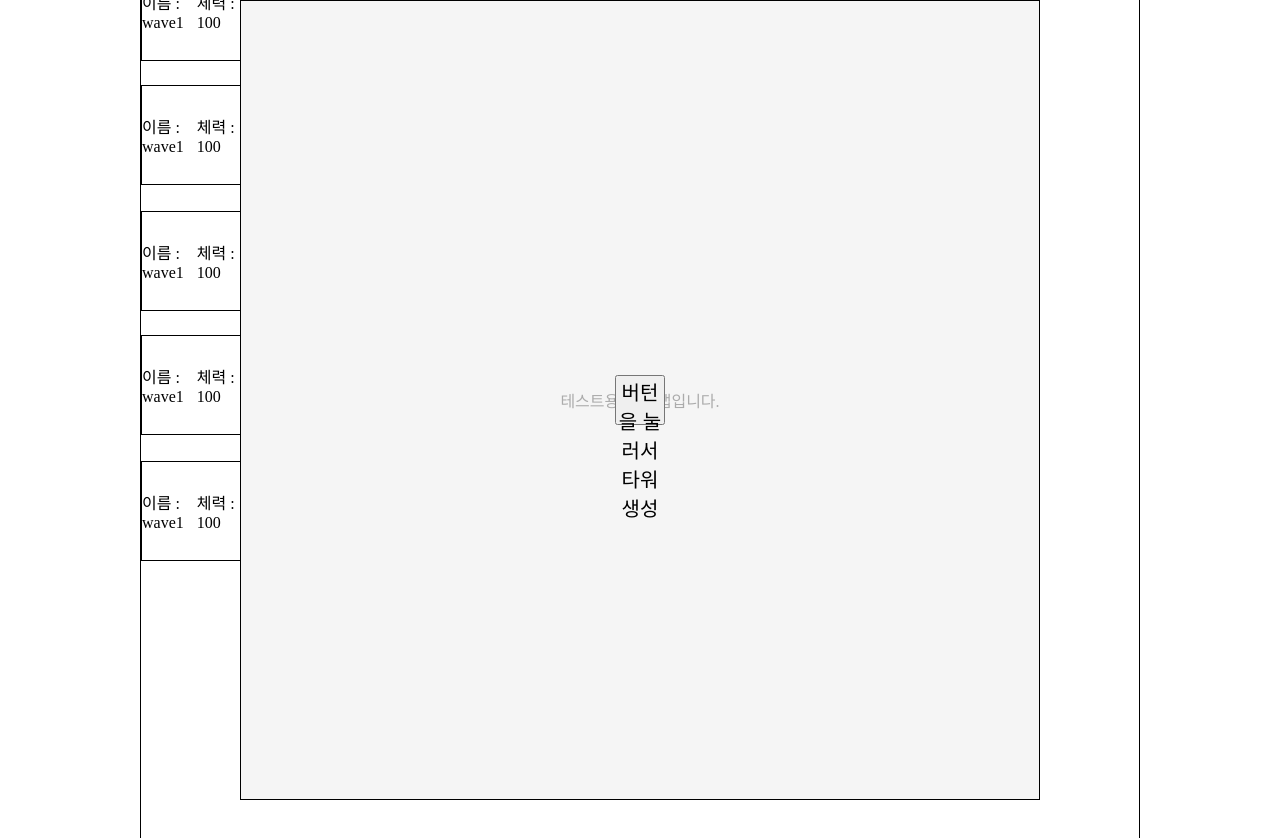
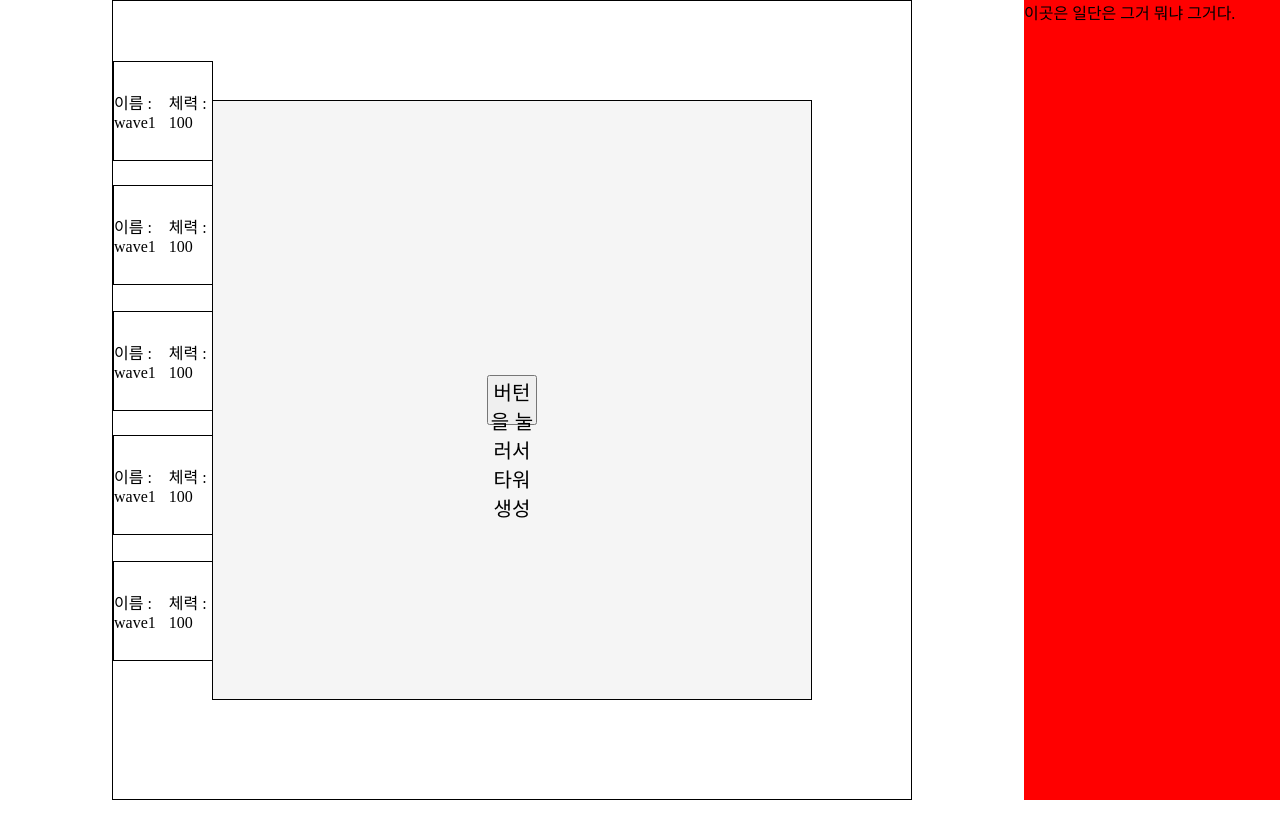
Before and after one commit to KimInteger/projectDefence, a React app: page / in a window 1280 px wide. Shown: the top 838 px of the page. After the commit the page ends 800 px from the top, so only its background shows below. Built offline with nearby package versions, Linux system fonts and the light colour scheme.

Commit message:
art | 스타일 조정
모든 파일의 스타일을 조정및 구역 나누기

```diff
--- a/frontend/src/app.tsx
+++ b/frontend/src/app.tsx
@@ -1,4 +1,4 @@
-import React from 'react';
+import React, { useState, useEffect } from 'react';
 import SpawnMonster from './app/spawnMonster';
 import { waveInfo } from './static/dataInformation/monster/waveMonsterInformation';
 import BasicMap from './app/map/basicMap';
@@ -6,10 +6,40 @@ import SpawnSection from './app/map/section/spawnSection';
 import TowerBuildSection from './app/map/section/towerSection';
 import BuildTower from './app/buildTower';
 import { towerInfo } from './static/dataInformation/tower/towerInfo';
+import PlayerControlSection from './app/map/section/playerSection';
 
 const App: React.FC = () => {
+  // 클릭된 요소의 정보를 관리하는 상태
+  const [clickedElementInfo, setClickedElementInfo] = useState<string | null>(
+    null,
+  );
+  useEffect(() => {
+    // 클릭 이벤트 핸들러 정의
+    const handleDocumentClick = (event: MouseEvent) => {
+      const target = event.target as HTMLElement;
+      setClickedElementInfo(target.innerHTML);
+    };
+
+    // document에 클릭 이벤트 리스너 추가
+    document.addEventListener('click', handleDocumentClick);
+
+    // 컴포넌트 언마운트 시 이벤트 리스너 제거
+    return () => {
+      document.removeEventListener('click', handleDocumentClick);
+    };
+  }, []);
+
   return (
     <>
+      <div
+        style={{
+          width: '80vw',
+          height: '100vh',
+          display: 'flex',
+          alignItems: 'center',
+          justifyContent: 'center',
+        }}
+      >
         <BasicMap>
           <SpawnSection spawnSpeed={1000} spawnCount={20}>
             <SpawnMonster hp={waveInfo[1].hp} name={waveInfo[1].name} />
@@ -23,6 +53,19 @@ const App: React.FC = () => {
             />
           </TowerBuildSection>
         </BasicMap>
+      </div>
+      <div
+        id="PlayerSection"
+        style={{
+          width: '20vw',
+          height: '100vh',
+          backgroundColor: 'red',
+        }}
+      >
+        <PlayerControlSection clickedElementInfo={clickedElementInfo}>
+          <p>이곳은 일단은 그거 뭐냐 그거다.</p>
+        </PlayerControlSection>
+      </div>
     </>
   );
 };
--- a/frontend/src/app/map/basicMap.tsx
+++ b/frontend/src/app/map/basicMap.tsx
@@ -6,8 +6,8 @@ const BasicMap: React.FC<BasicMapProps> = ({ children }) => {
     <>
       <div
         style={{
-          width: '1000px',
-          height: '1000px',
+          width: '800px',
+          height: '800px',
           position: 'absolute',
           border: '1px solid black',
           zIndex: `0`,
@@ -18,14 +18,6 @@ const BasicMap: React.FC<BasicMapProps> = ({ children }) => {
         }}
       >
         {children}
-        <p
-          style={{
-            position: 'absolute',
-            color: 'rgba(0, 0, 0, 0.3)',
-          }}
-        >
-          테스트용 기초 맵입니다.
-        </p>
       </div>
     </>
   );
--- a/frontend/src/app/map/section/playerSection.tsx
+++ b/frontend/src/app/map/section/playerSection.tsx
@@ -3,11 +3,8 @@ import { PlayerControlSectionPros } from '../../../interface/map/playerControlIn
 
 const PlayerControlSection: React.FC<PlayerControlSectionPros> = ({
   children,
+  clickedElementInfo,
 }) => {
-  const [clickedElementInfo, setClickedElementInfo] = useState<string | null>(
-    null,
-  );
-
   return (
     <>
       <div id="playerControlContainer">
--- a/frontend/src/app/map/section/spawnSection.tsx
+++ b/frontend/src/app/map/section/spawnSection.tsx
@@ -25,8 +25,8 @@ const SpawnSection: React.FC<SpawnSectionProps> = ({
   return (
     <div
       style={{
-        width: '1000px',
-        height: '1000px',
+        width: '800px',
+        height: '800px',
         position: 'absolute',
         border: '1px solid black',
         zIndex: 0,
--- a/frontend/src/app/map/section/towerSection.tsx
+++ b/frontend/src/app/map/section/towerSection.tsx
@@ -20,8 +20,8 @@ const TowerBuildSection: React.FC<TowerBuildSeciontProps> = ({
       <div
         style={{
           position: 'absolute',
-          width: '800px',
-          height: '800px',
+          width: '600px',
+          height: '600px',
           display: 'flex',
           alignItems: 'center',
           justifyContent: 'center',
--- a/frontend/src/interface/map/playerControlInterface.tsx
+++ b/frontend/src/interface/map/playerControlInterface.tsx
@@ -1,3 +1,5 @@
 import { BasicMapProps } from './basicMapInterface';
 
-export interface PlayerControlSectionPros extends BasicMapProps {}
+export interface PlayerControlSectionPros extends BasicMapProps {
+  clickedElementInfo: string | null;
+}
--- a/frontend/src/module/lib/monsterMoveToSquare.ts
+++ b/frontend/src/module/lib/monsterMoveToSquare.ts
@@ -38,11 +38,5 @@ export function monsterMoveToSquare(monster: HTMLElement): void {
     // 새로운 위치로 몬스터 이동
     monster.style.top = `${currentTop}px`;
     monster.style.left = `${currentLeft}px`;
-
-    // 원래 위치로 돌아오면 객체 삭제
-    if (currentTop === 0 && currentLeft === 0) {
-      clearInterval(moveMonster);
-      parentElement.remove();
-    }
   }, 16); // 60fps 기준 (16ms 마다 실행)
 }
--- a/frontend/src/static/index.html
+++ b/frontend/src/static/index.html
@@ -17,10 +17,6 @@
         align-items: center;
         justify-content: center;
       }
-
-      button {
-        z-index: 2;
-      }
     </style>
   </head>
   <body>
```
Lines whose indentation alone changed are shown as unchanged.
